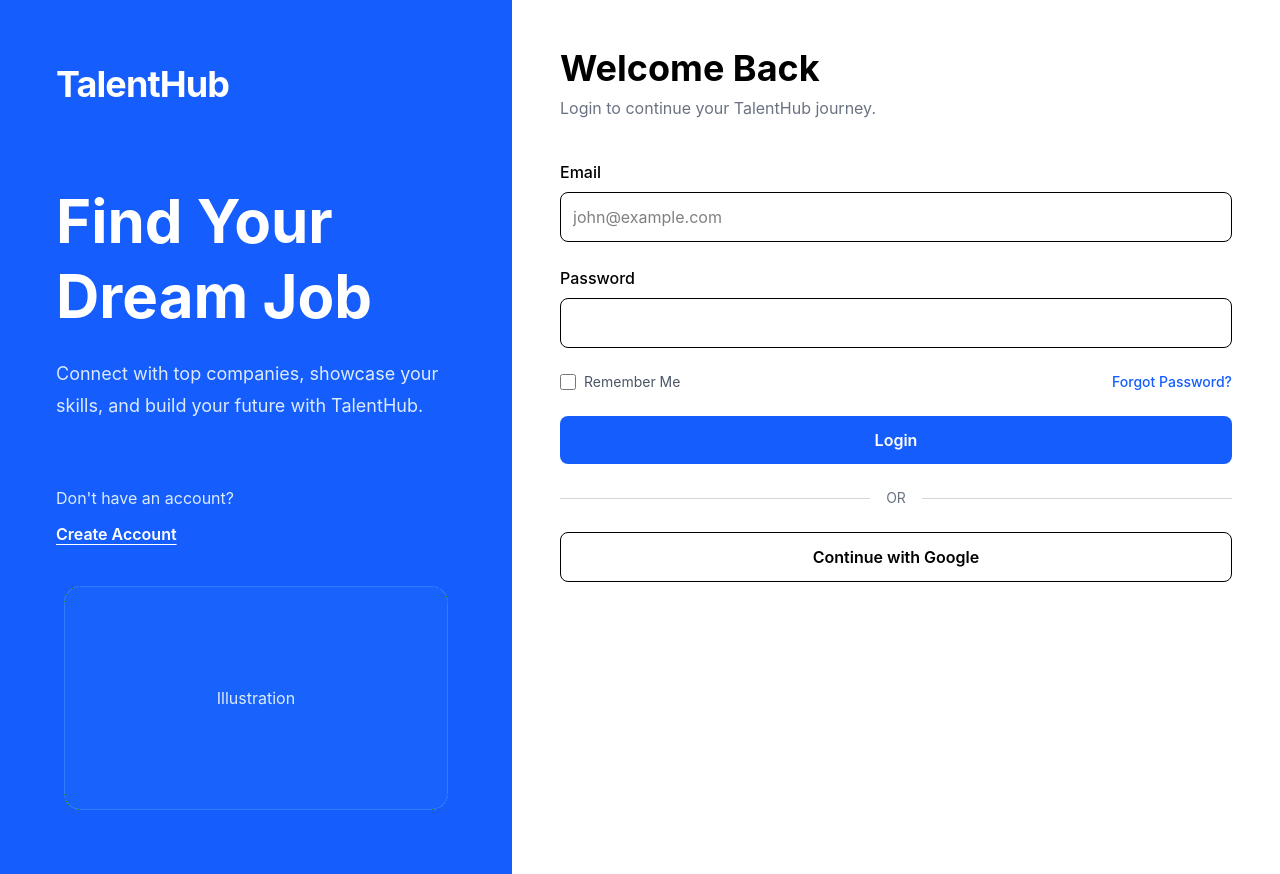
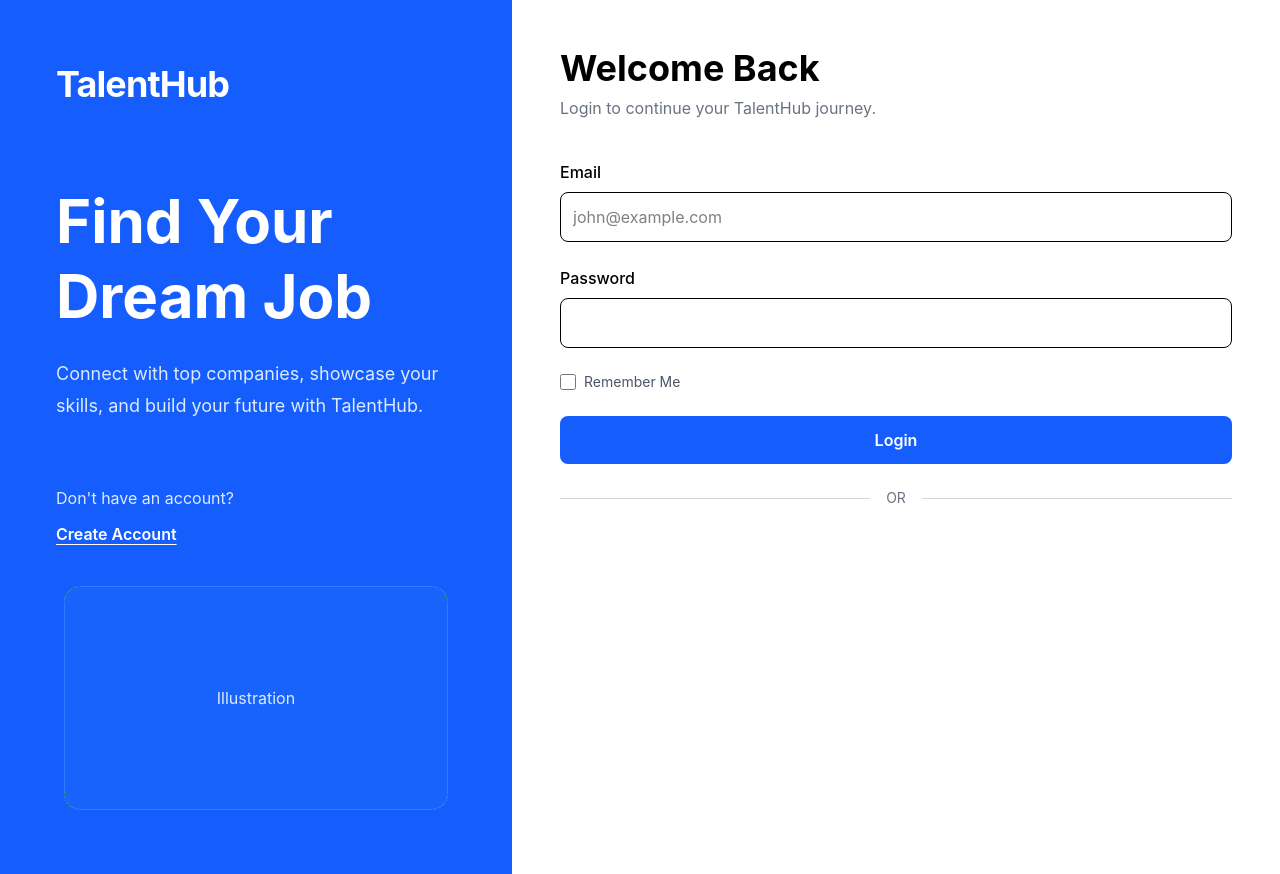
Before and after one commit to Abdul-Kalam0/TalentHub, a React (Vite) app in the folder frontend/: page /login in a window 1280 px wide. Built offline with nearby package versions, Linux system fonts and the light colour scheme; no server answers.

Commit message:
feat(login): update login form

```diff
--- a/frontend/src/components/auth/LoginForm.jsx
+++ b/frontend/src/components/auth/LoginForm.jsx
@@ -93,12 +93,12 @@ const LoginForm = () => {
               Remember Me
             </label>
 
-            <Link
+            {/* <Link
               to="/forgot-password"
               className="text-sm font-medium text-blue-600 hover:underline"
             >
               Forgot Password?
-            </Link>
+            </Link> */}
           </div>
 
           <button
@@ -117,12 +117,12 @@ const LoginForm = () => {
             <div className="h-px flex-1 bg-gray-300"></div>
           </div>
 
-          <button
+          {/* <button
             type="button"
             className="w-full rounded-lg border py-3 font-semibold transition hover:bg-gray-50"
           >
             Continue with Google
-          </button>
+          </button> */}
         </form>
       </div>
     </section>
```
